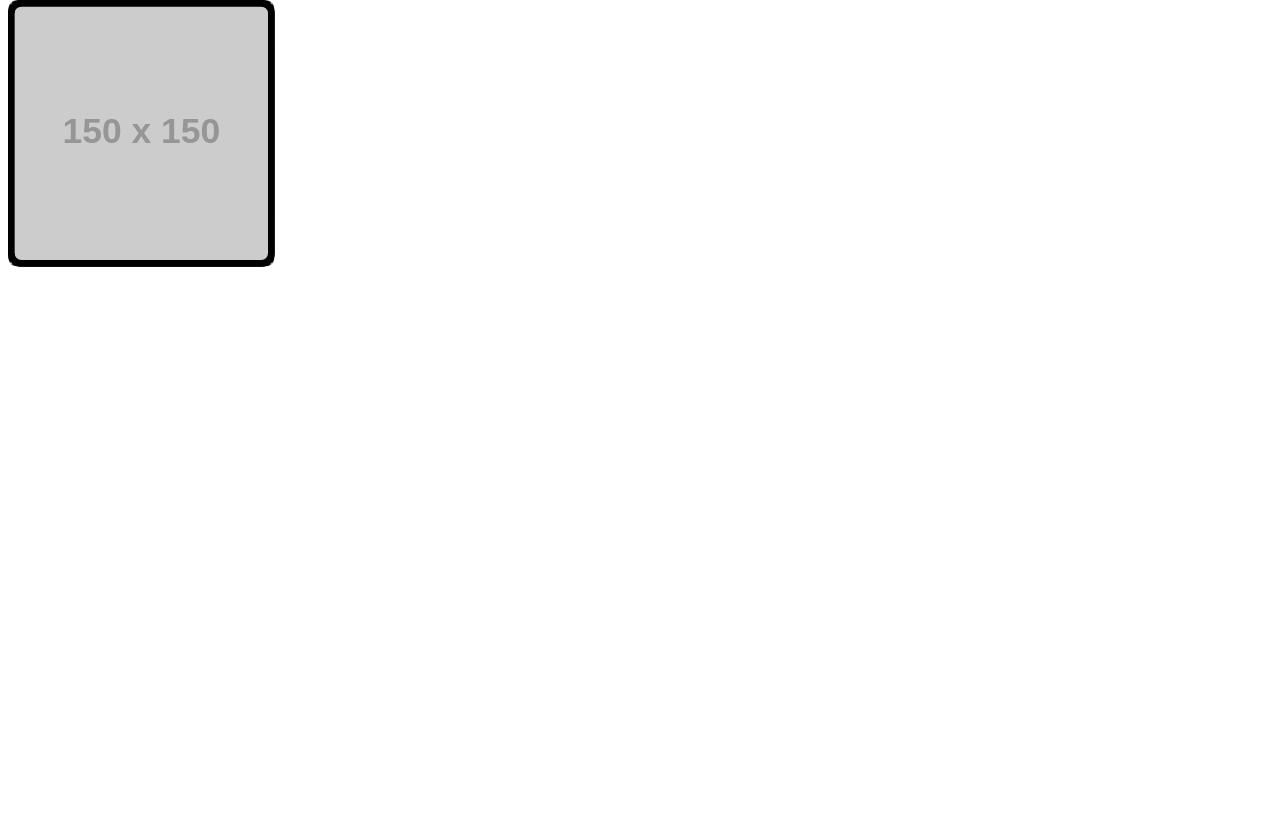
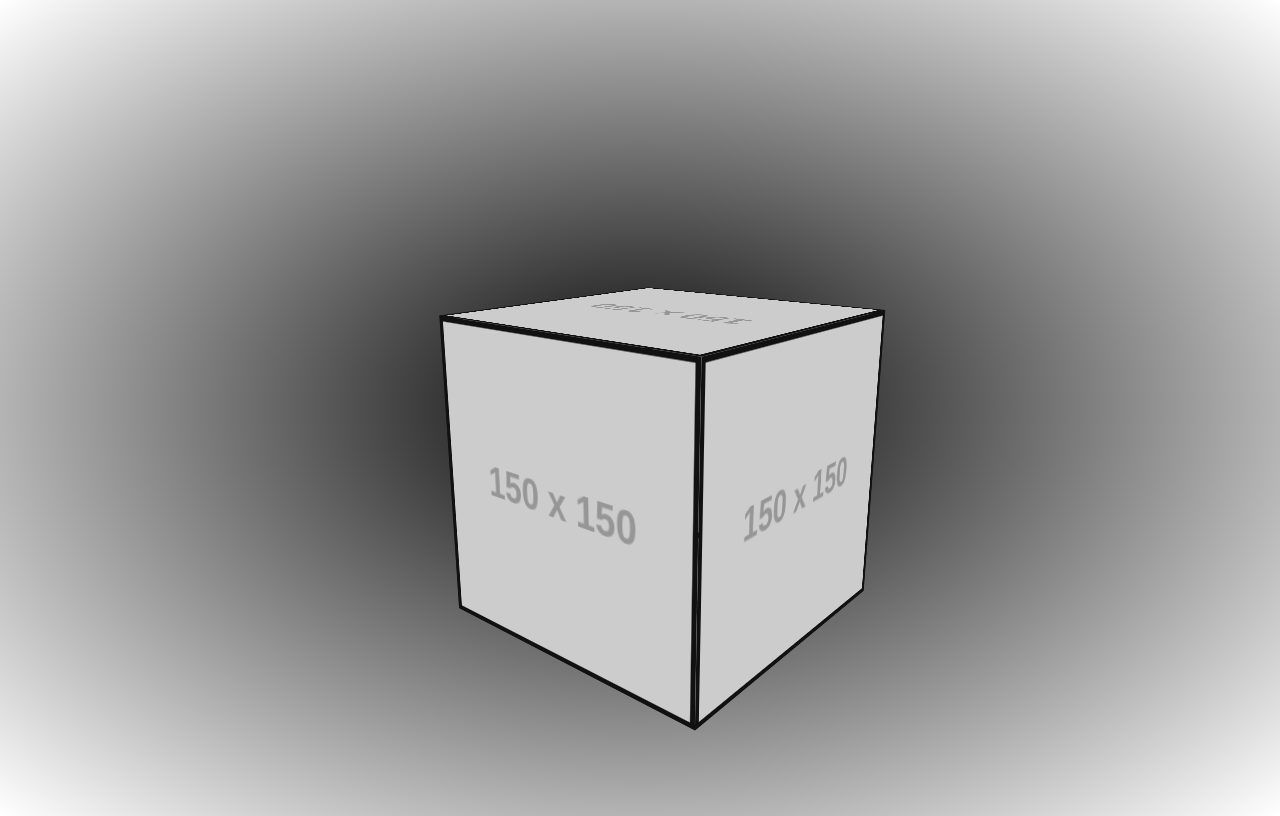
Before and after one commit to Naggelus/experimental-rotating-css-cube, a plain HTML site: page index.html in a window 1280 px wide. Drawn offline with Linux system fonts and the light colour scheme; placeholder pictures from the web are drawn by us.

Commit message:
Add files via upload

```diff
--- a/index.html
+++ b/index.html
@@ -1,126 +1,208 @@
 <!DOCTYPE html>
 <html lang="en">
-<head>
-    <meta charset="UTF-8">
-    <meta http-equiv="X-UA-Compatible" content="IE=edge">
-    <meta name="viewport" content="width=device-width, initial-scale=1.0">
-    <title>Experimental Cube</title>
+  <head>
+    <meta charset="UTF-8" />
+    <meta http-equiv="X-UA-Compatible" content="IE=edge" />
+    <meta name="viewport" content="width=device-width, initial-scale=1.0" />
+    <title>spinningCubeWallpaper by Ngelus</title>
     <style>
-      :root {
-        --bg-img: url('https://via.placeholder.com/150');
-      }
       * {
         box-sizing: border-box;
       }
+      :root {
+        --perspective: 800;
+        --rotate-x: -15;
+        --rotate-y: -40;
+        --transform-style: preserve-3d;
+        --cuboid-width: 30;
+        --cuboid-height: 30;
+        --cuboid-depth: 30;
+        --exploded: 0;
+        --img: url('https://via.placeholder.com/150');
+        --gradient-from: #000;
+        --gradient-to: #fff;
+      }
       body {
-        font-family: sans-serif;
+        min-height: 100vh;
+        overflow: hidden;
+        background: radial-gradient(var(--gradient-from), var(--gradient-to));
       }
       .scene {
-        width: 200px;
-        height: 200px;
-        border: 1px solid #000;
-        margin: 2em;
-        perspective: 400px;
+        perspective: calc(var(--perspective, 800) * 1px);
+        transform-style: var(--transform-style);
+        height: 100vh;
+        width: 100vw;
+        display: flex;
+        align-items: center;
+        justify-content: center;
+      }
+      .plane {
+        height: calc(var(--plane-height, 25) * 1vmin);
+        width: calc(var(--plane-width, 25) * 1vmin);
+        transform-style: var(--transform-style);
+        transform: rotateX(calc(var(--rotate-x, -24) * 1deg))
+          rotateY(calc(var(--rotate-y, -24) * 1deg)) rotateX(90deg)
+          translate3d(0, 0, 0);
       }
       .cube {
-        width: 200px;
-        height: 200px;
-        position: relative;
-        transform-style: preserve-3d;
-        transform: translateZ(-100px) rotateX(45deg) rotateY(45deg);
-        transition: 1s;
-        animation: rotate 20s infinite linear;
+        --width: var(--cuboid-width, 15);
+        --height: var(--cuboid-height, 10);
+        --depth: var(--cuboid-depth, 4);
+        height: calc(var(--depth) * 1vmin);
+        width: calc(var(--width) * 1vmin);
+        position: absolute;
+        transform: translate3d(
+            calc(var(--x, 0) * 1vmin),
+            calc(var(--y, 0) * 1vmin),
+            calc(var(--z, 0) * 1vmin)
+          )
+          rotateX(calc(var(--rotate-cuboid-x, 0) * 1deg))
+          rotateY(calc(var(--rotate-cuboid-y, 0) * 1deg))
+          rotateZ(calc(var(--rotate-cuboid-z, 0) * 1deg));
+        transform-style: var(--transform-style);
       }
-      .cubeFace {
+      .cube__side {
+        transform-style: var(--transform-style);
+        transition: transform 0.25s ease;
+      }
+      .cube > div:nth-of-type(1) {
+        height: calc(var(--height) * 1vmin);
+        width: 100%;
+        transform-origin: 50% 50%;
+        transform: rotateX(-90deg);
         position: absolute;
-        width: 200px;
-        height: 200px;
-        border: 5px solid #000;
-        border-radius: 10px;
-        font-weight: bold;
-        text-align: center;
-        background: center/contain no-repeat var(--bg-img);
+        top: 50%;
+        left: 50%;
+        transform: translate(-50%, -50%) rotateX(-90deg)
+          translate3d(
+            0,
+            0,
+            calc((var(--depth) / (2 - var(--exploded))) * 1vmin)
+          );
       }
-      .cubeFaceFront {
-        transform: rotateY(0deg) translateZ(100px);
+      .cube > div:nth-of-type(2) {
+        height: calc(var(--height) * 1vmin);
+        width: 100%;
+        transform-origin: 50% 50%;
+        transform: translate(-50%, -50%) rotateX(-90deg) rotateY(180deg)
+          translate3d(
+            0,
+            0,
+            calc((var(--depth) / (2 - var(--exploded))) * 1vmin)
+          );
+        position: absolute;
+        top: 50%;
+        left: 50%;
       }
-      .cubeFaceBack {
-        transform: rotateY(180deg) translateZ(100px);
+      .cube > div:nth-of-type(3) {
+        height: calc(var(--height) * 1vmin);
+        width: calc(var(--depth) * 1vmin);
+        transform: translate(-50%, -50%) rotateX(-90deg) rotateY(90deg)
+          translate3d(
+            0,
+            0,
+            calc((var(--width) / (2 - var(--exploded))) * 1vmin)
+          );
+        position: absolute;
+        top: 50%;
+        left: 50%;
       }
-      .cubeFaceRight {
-        transform: rotateY(90deg) translateZ(100px);
+      .cube > div:nth-of-type(4) {
+        height: calc(var(--height) * 1vmin);
+        width: calc(var(--depth) * 1vmin);
+        transform: translate(-50%, -50%) rotateX(-90deg) rotateY(-90deg)
+          translate3d(
+            0,
+            0,
+            calc((var(--width) / (2 - var(--exploded))) * 1vmin)
+          );
+        position: absolute;
+        top: 50%;
+        left: 50%;
       }
-      .cubeFaceLeft {
-        transform: rotateY(-90deg) translateZ(100px);
+      .cube > div:nth-of-type(5) {
+        height: calc(var(--depth) * 1vmin);
+        width: calc(var(--width) * 1vmin);
+        transform: translate(-50%, -50%)
+          translate3d(
+            0,
+            0,
+            calc((var(--height) / (2 - var(--exploded))) * 1vmin)
+          );
+        position: absolute;
+        top: 50%;
+        left: 50%;
       }
-      .cubeFaceTop {
-        transform: rotateX(90deg) translateZ(100px);
+      .cube > div:nth-of-type(6) {
+        height: calc(var(--depth) * 1vmin);
+        width: calc(var(--width) * 1vmin);
+        transform: translate(-50%, -50%)
+          translate3d(
+            0,
+            0,
+            calc((var(--height) / (2 - var(--exploded))) * -1vmin)
+          )
+          rotateX(180deg);
+        position: absolute;
+        top: 50%;
+        left: 50%;
       }
-      .cubeFaceBottom {
-        transform: rotateX(-90deg) translateZ(100px);
+      .cube {
+        top: 50%;
+        left: 50%;
+        transform: translate(-50%, -50%);
+        animation: spin 10s infinite linear;
       }
-      @-moz-keyframes rotate {
+      .cube div {
+        background: center/contain var(--img);
+        border: 0.5vmin solid #111;
+      }
+      @-moz-keyframes spin {
         0% {
-          transform: rotateZ(25deg) rotateX(20deg) rotateY(0deg);
-        }
-        50% {
-          transform: rotateZ(-25deg) rotateX(-20deg) rotateY(180deg);
+          transform: rotateX(0deg) rotateY(0deg);
         }
         100% {
-          transform: rotateZ(25deg) rotateX(20deg) rotateY(360deg);
+          transform: rotateX(360deg) rotateY(360deg);
         }
       }
-      @-webkit-keyframes rotate {
+      @-webkit-keyframes spin {
         0% {
-          transform: rotateZ(25deg) rotateX(20deg) rotateY(0deg);
-        }
-        50% {
-          transform: rotateZ(-25deg) rotateX(-20deg) rotateY(180deg);
+          transform: rotateX(0deg) rotateY(0deg);
         }
         100% {
-          transform: rotateZ(25deg) rotateX(20deg) rotateY(360deg);
+          transform: rotateX(360deg) rotateY(360deg);
         }
       }
-      @-o-keyframes rotate {
+      @-o-keyframes spin {
         0% {
-          transform: rotateZ(25deg) rotateX(20deg) rotateY(0deg);
-        }
-        50% {
-          transform: rotateZ(-25deg) rotateX(-20deg) rotateY(180deg);
+          transform: rotateX(0deg) rotateY(0deg);
         }
         100% {
-          transform: rotateZ(25deg) rotateX(20deg) rotateY(360deg);
+          transform: rotateX(360deg) rotateY(360deg);
         }
       }
-      @keyframes rotate {
+      @keyframes spin {
         0% {
-          transform: rotateZ(25deg) rotateX(20deg) rotateY(0deg);
-        }
-        50% {
-          transform: rotateZ(-25deg) rotateX(-20deg) rotateY(180deg);
+          transform: rotateX(0deg) rotateY(0deg);
         }
         100% {
-          transform: rotateZ(25deg) rotateX(20deg) rotateY(360deg);
+          transform: rotateX(360deg) rotateY(360deg);
         }
       }
     </style>
-</head>
-<body>
+  </head>
+  <body>
     <div class="scene">
-      <div class="cube">
-        <div class="cubeFace cubeFaceFront">
-        </div>
-        <div class="cubeFace cubeFaceBack">
-        </div>
-        <div class="cubeFace cubeFaceRight">
-        </div>
-        <div class="cubeFace cubeFaceLeft">
-        </div>
-        <div class="cubeFace cubeFaceTop">
-        </div>
-        <div class="cubeFace cubeFaceBottom">
+      <div class="plane">
+        <div class="cube">
+          <div class="cubeFace"></div>
+          <div class="cubeFace"></div>
+          <div class="cubeFace"></div>
+          <div class="cubeFace"></div>
+          <div class="cubeFace"></div>
+          <div class="cubeFace"></div>
         </div>
       </div>
     </div>
-</body>
+  </body>
 </html>
```
